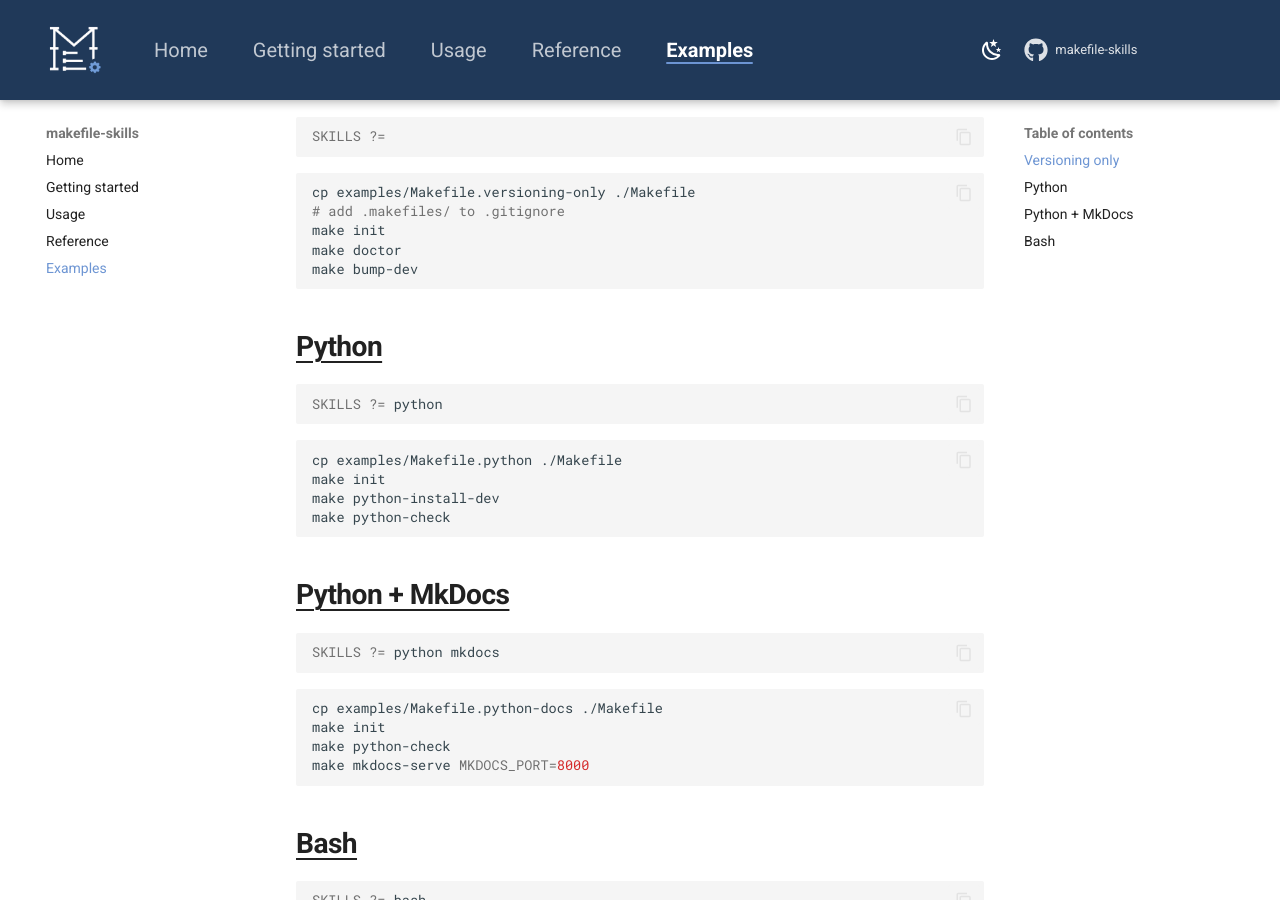
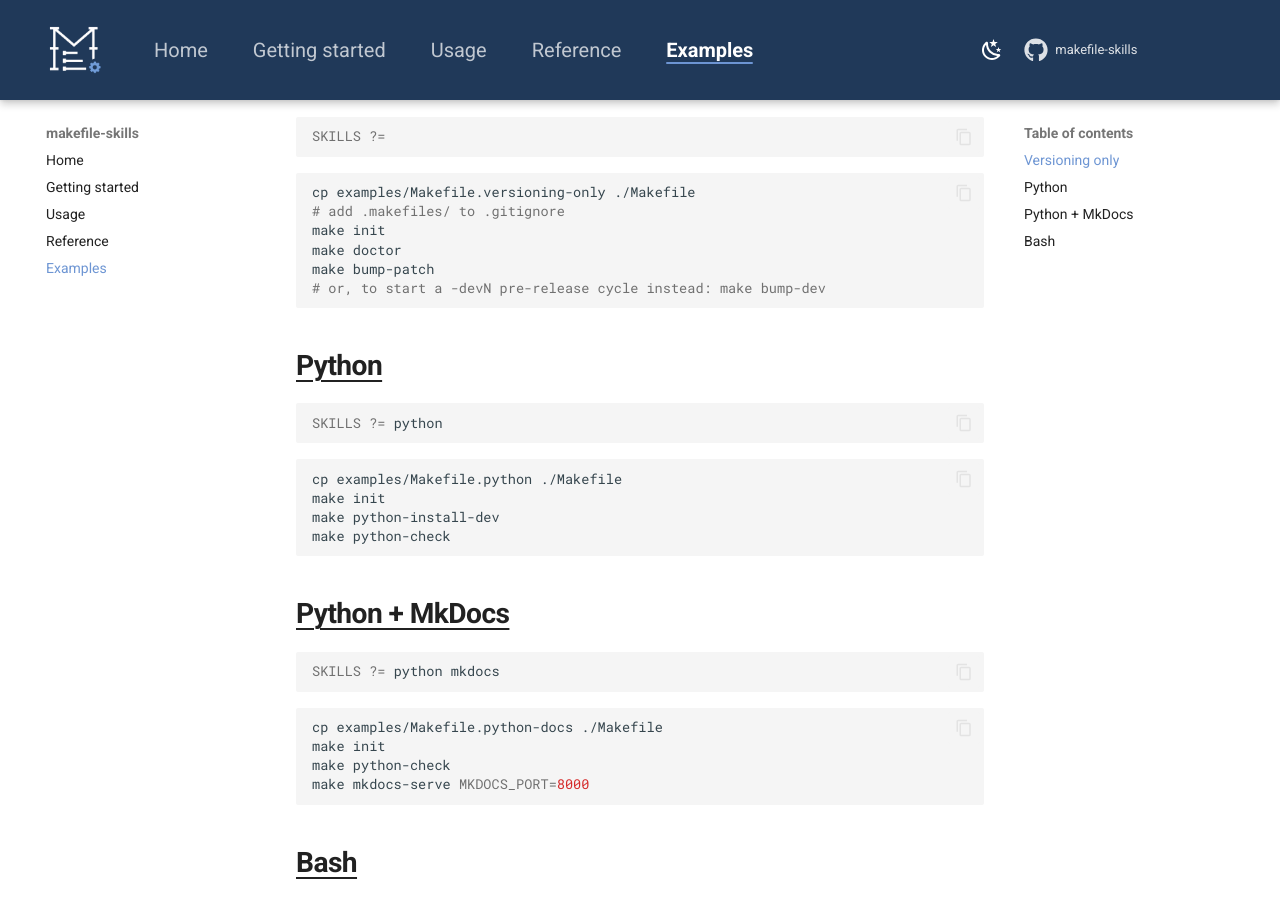
Before and after one commit to the-lupaxa-blueprints/makefile-meta, an MkDocs documentation site: the page built from mkdocs/examples.md, in a window 1280 px wide and 900 px high, scrolled down 446 px. Built offline with MkDocs 1.6.1 and Material for MkDocs 9.7.7, drawn with Linux system fonts in a browser that asks for light colours; comment, search, counter and statistics services are not loaded.

Commit message:
docs: lead versioning-only quickstart with bump-patch
Show make bump-patch as the primary version-bump step, keeping
make bump-dev as an optional one-line mention for starting a
-devN pre-release cycle instead.

Co-authored-by: Cursor <cursoragent@cursor.com>

````diff
--- a/mkdocs/examples.md
+++ b/mkdocs/examples.md
@@ -26,7 +26,8 @@ cp examples/Makefile.versioning-only ./Makefile
 # add .makefiles/ to .gitignore
 make init
 make doctor
-make bump-dev
+make bump-patch
+# or, to start a -devN pre-release cycle instead: make bump-dev
 ```
 
 ## Python
````
